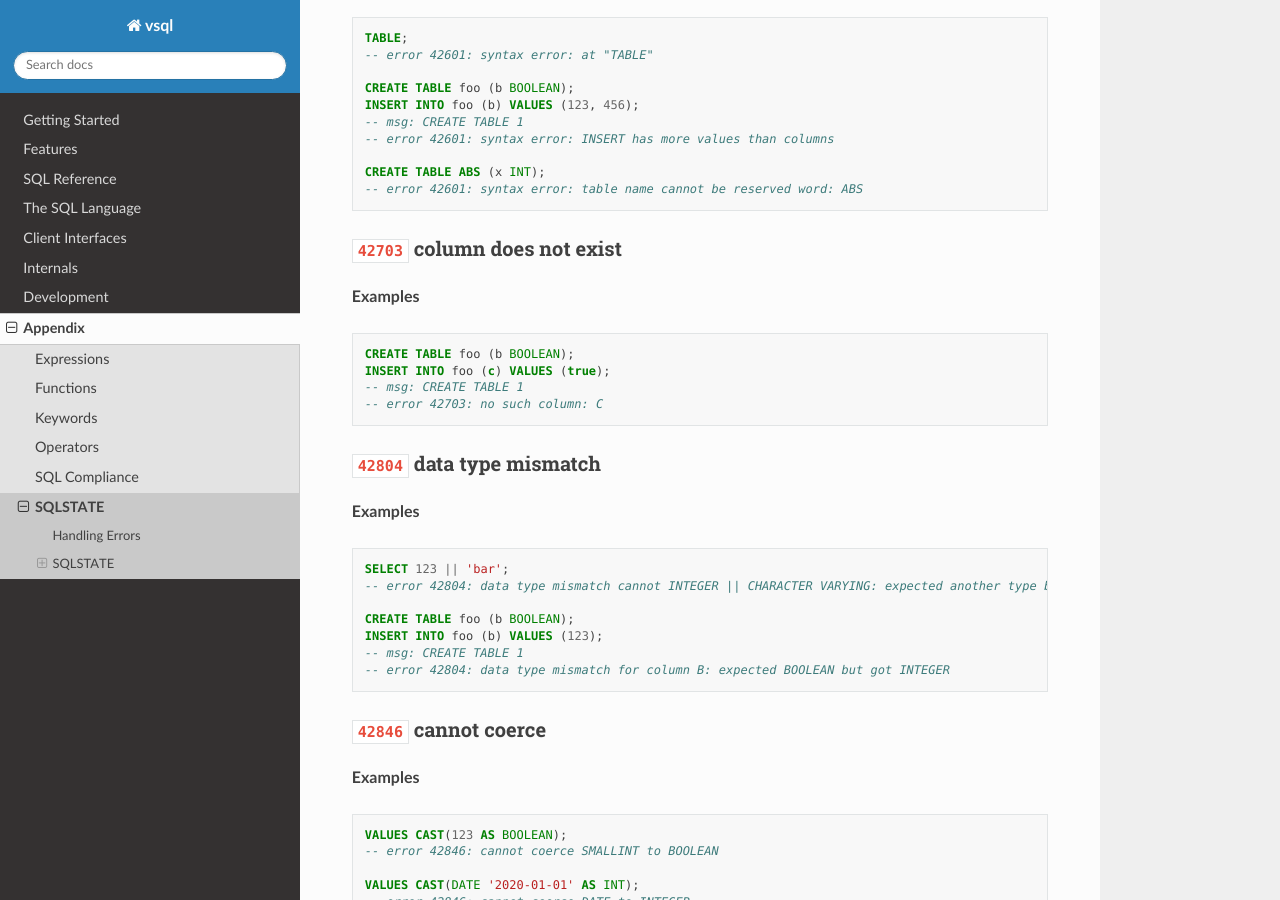
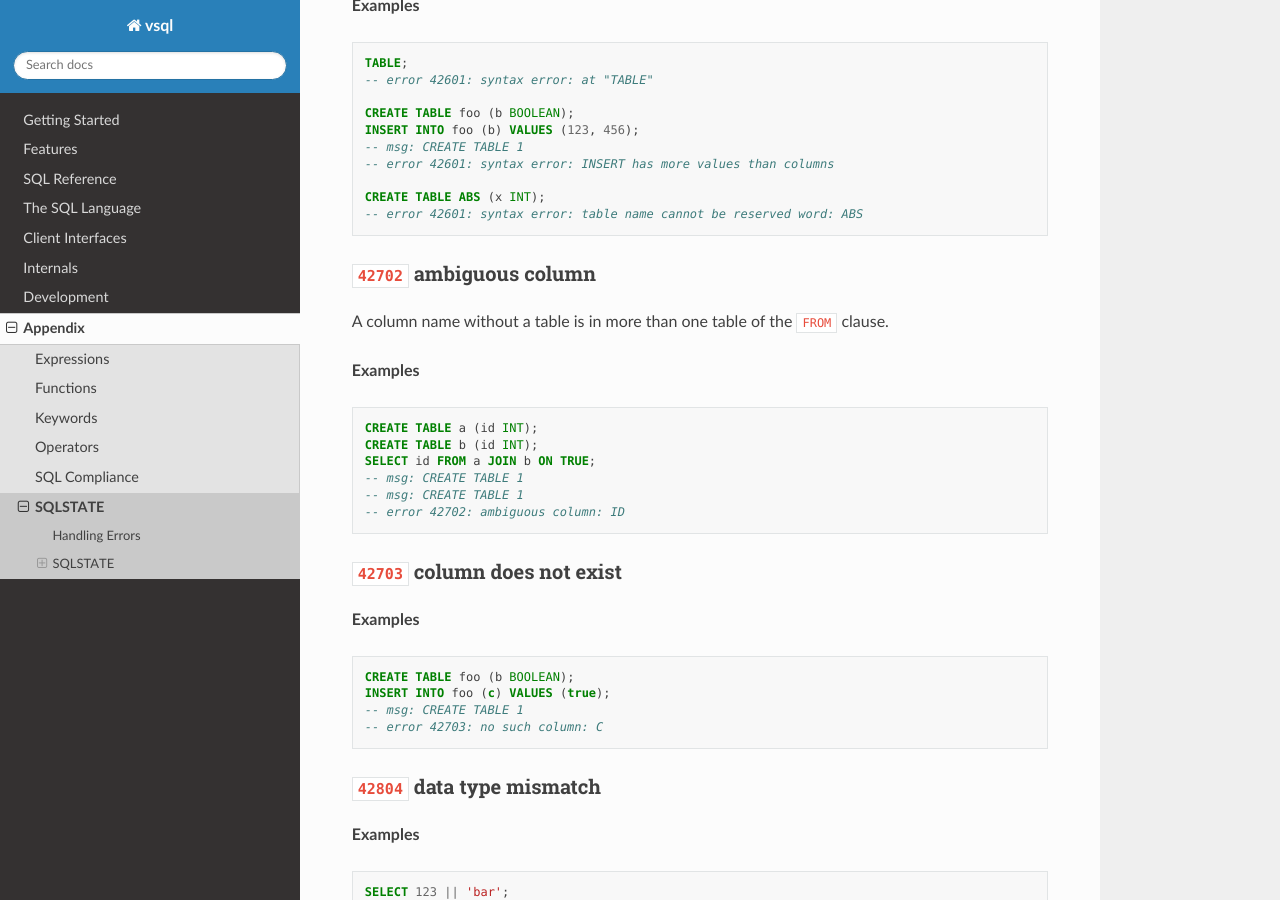
Before and after one commit to elliotchance/vsql, a Sphinx documentation site: the page built from docs/sqlstate.rst, in a window 1280 px wide and 900 px high, scrolled down 7146 px. Built offline with Sphinx 7.4.7 and the Read the Docs theme 3.1.0, drawn with Linux system fonts in a browser that asks for light colours; some of the changed text lies outside the part shown.

Commit message:
names: Reject an ambiguous column name in a join
A column name without a table that's in more than one table of the FROM
clause silently used the first table. It now raises 42702 (ambiguous column)
in the select list, WHERE, ON, GROUP BY and ORDER BY.

ORDER BY expressions are now also compiled when the query is planned. They
were only compiled when two rows were compared, so an error such as an
unknown column was missed when there were fewer than two rows.

SQL F041

Fixes #390

Co-Authored-By: Claude Opus 5.5 <noreply@anthropic.com>

```diff
--- a/docs/sqlstate.rst
+++ b/docs/sqlstate.rst
@@ -343,6 +343,22 @@ A client that receives this error should retry the transaction.
   CREATE TABLE ABS (x INT);
   -- error 42601: syntax error: table name cannot be reserved word: ABS
 
+``42702`` ambiguous column
+^^^^^^^^^^^^^^^^^^^^^^^^^^
+
+A column name without a table is in more than one table of the ``FROM`` clause.
+
+**Examples**
+
+.. code-block:: sql
+
+  CREATE TABLE a (id INT);
+  CREATE TABLE b (id INT);
+  SELECT id FROM a JOIN b ON TRUE;
+  -- msg: CREATE TABLE 1
+  -- msg: CREATE TABLE 1
+  -- error 42702: ambiguous column: ID
+
 ``42703`` column does not exist
 ^^^^^^^^^^^^^^^^^^^^^^^^^^^^^^^
 
```
Also changed, not shown: 5 other files.
